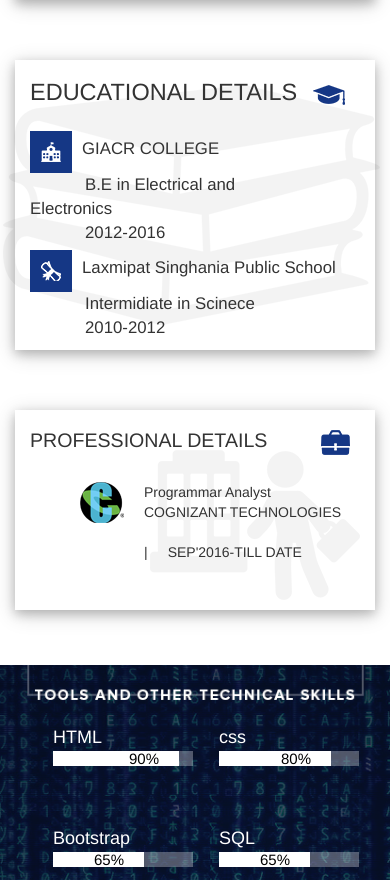
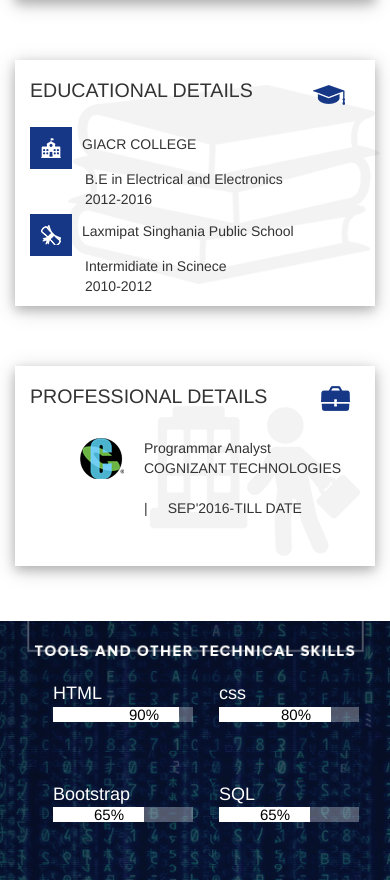
Before and after one commit to ashwini122/portfolio.github.io, a plain HTML site: page index.html in a window 390 px wide. Shown: the part 1566-2446 px from the top of the page. Drawn offline with nearby package versions, Linux system fonts and the light colour scheme.

Commit message:
Update port.css

```diff
--- a/port.css
+++ b/port.css
@@ -351,7 +351,7 @@ background-size: cover;
 .education-content1{
 	display: block;
 	height: auto;
-	font-size: 1.2em;
+	font-size: 1em;
 }
 .education-content1 span{
 	padding: 0px 55px;
@@ -367,6 +367,7 @@ background-size: cover;
 	}
 .book img{
 	right: 0px;
+	width:80%;
 }
 	.personal{
 		margin-top:30px;
```
